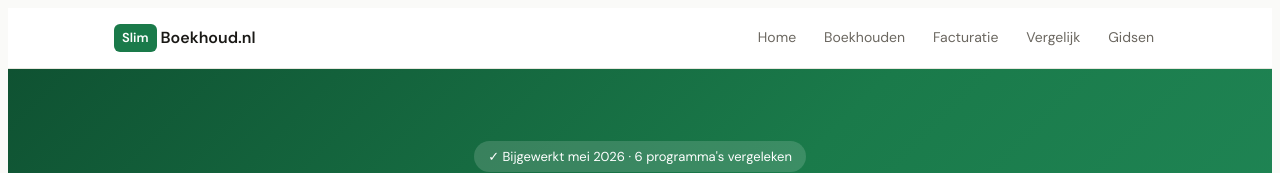
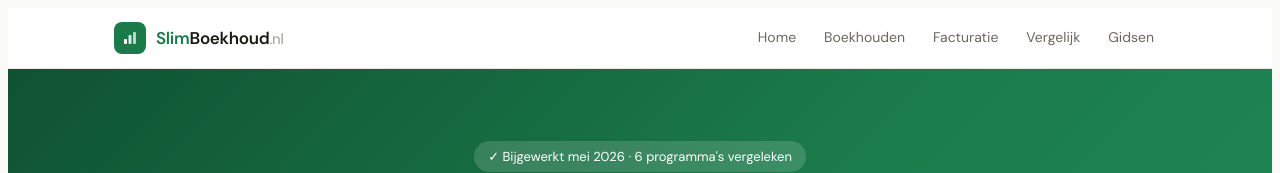
Before and after one commit to ianvdbrink3/zzpsoftware, a Next.js app: page / in a window 1280 px wide. Shown: the top 173 px of the page. Built offline with nearby package versions, Linux system fonts and the light colour scheme; no server answers.

Commit message:
style: redesign header logo with icon mark and clean typography

```diff
--- a/app/layout.tsx
+++ b/app/layout.tsx
@@ -25,9 +25,17 @@ export default function RootLayout({ children }: { children: React.ReactNode })
         )}
         <header style={{ background: 'var(--bg-card)', borderBottom: '1px solid var(--border)', position: 'sticky', top: 0, zIndex: 50 }}>
           <div style={{ maxWidth: 1100, margin: '0 auto', padding: '0 24px', height: 60, display: 'flex', alignItems: 'center', justifyContent: 'space-between' }}>
-            <a href="/" style={{ display: 'flex', alignItems: 'center', gap: 4, fontWeight: 600, fontSize: 16 }}>
-              <span style={{ background: 'var(--accent)', color: '#fff', padding: '3px 8px', borderRadius: 6, fontSize: 13, fontWeight: 700 }}>Slim</span>
-              <span>Boekhoud.nl</span>
+            <a href="/" style={{ display: 'flex', alignItems: 'center', gap: 10, textDecoration: 'none' }}>
+              <div style={{ width: 32, height: 32, background: 'var(--accent)', borderRadius: 8, display: 'flex', alignItems: 'center', justifyContent: 'center', flexShrink: 0 }}>
+                <svg width="16" height="16" viewBox="0 0 16 16" fill="none">
+                  <rect x="2" y="9" width="3" height="5" rx="1" fill="white" />
+                  <rect x="6.5" y="5" width="3" height="9" rx="1" fill="white" opacity="0.85" />
+                  <rect x="11" y="2" width="3" height="12" rx="1" fill="white" opacity="0.7" />
+                </svg>
+              </div>
+              <span style={{ fontSize: 17, fontWeight: 700, letterSpacing: '-0.3px', color: 'var(--text)' }}>
+                <span style={{ color: 'var(--accent)' }}>Slim</span>Boekhoud<span style={{ color: 'var(--text-tertiary)', fontWeight: 400, fontSize: 15 }}>.nl</span>
+              </span>
             </a>
             <nav style={{ display: 'flex', gap: 4 }}>
               {[['/', 'Home'], ['/boekhoudprogramma', 'Boekhouden'], ['/factuurprogramma', 'Facturatie'], ['/vergelijk', 'Vergelijk'], ['/gids', 'Gidsen']].map(([href, label]) => (
```
